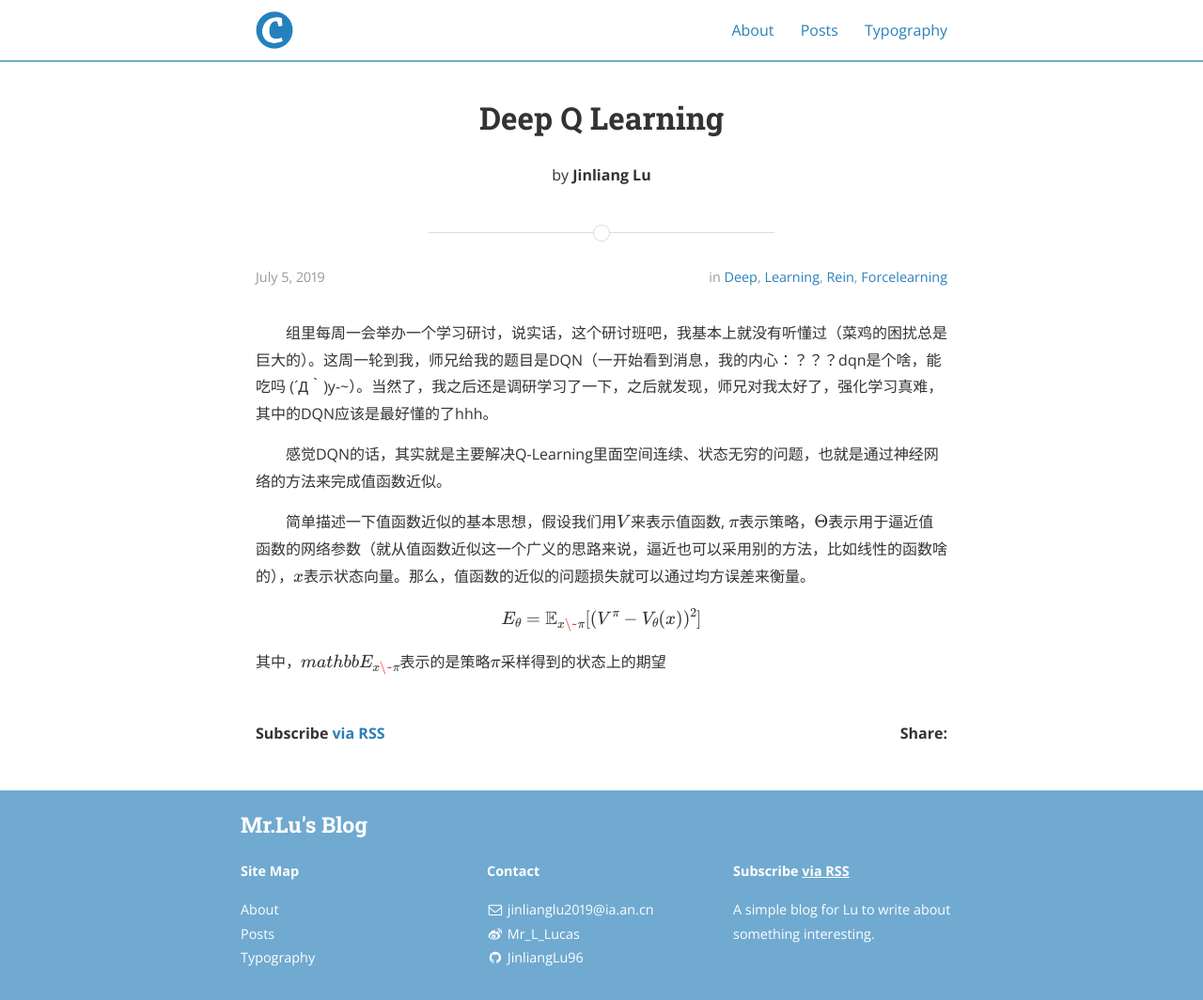
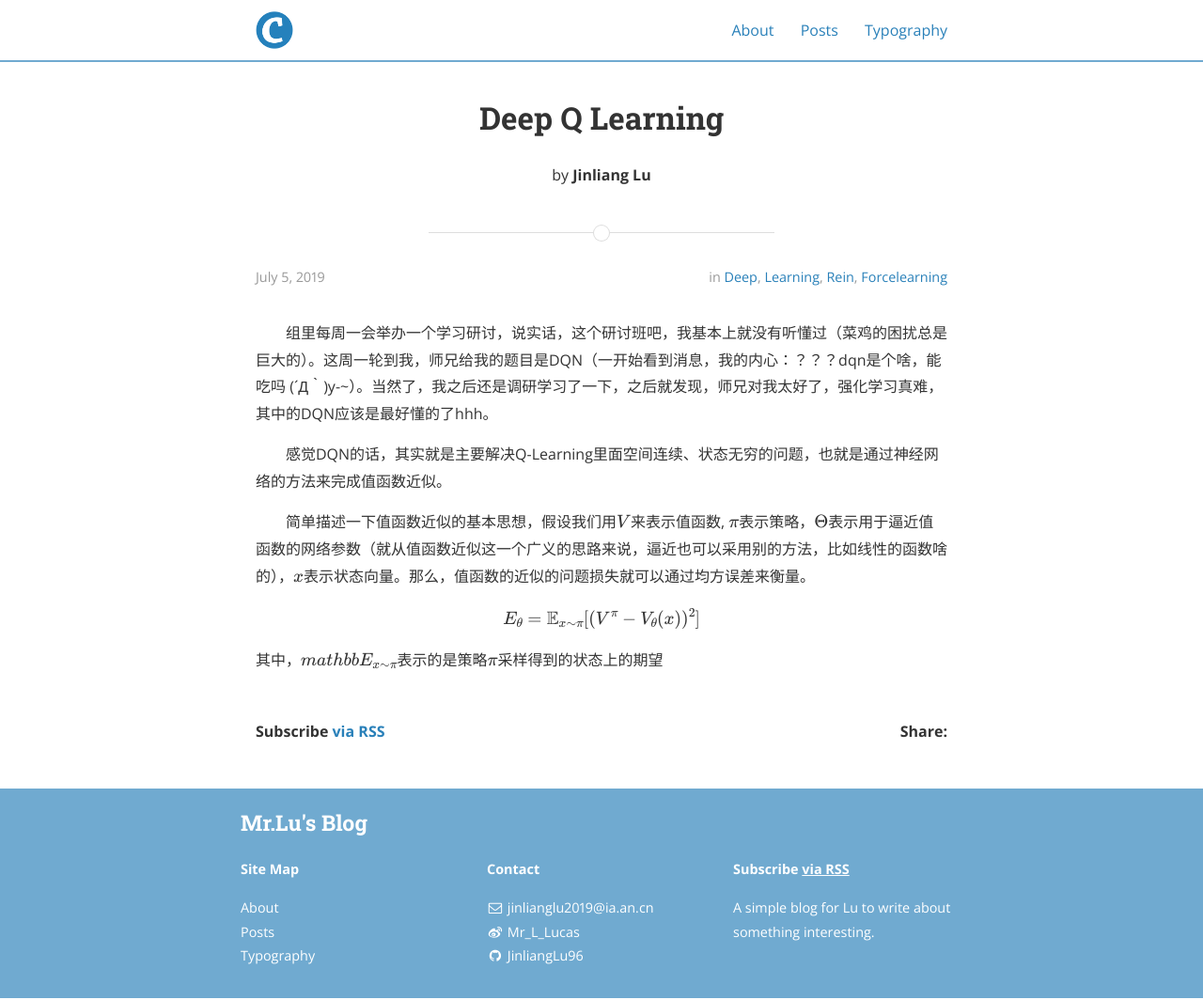
Before and after one commit to JinliangLu96/JinliangLu96.github.io, a Jekyll site: the page built from _posts/2015-04-18-dummy.markdown, in a window 1280 px wide. Shown: the whole page at 94% size. Built offline with Jekyll 4.4.1, drawn with Linux system fonts in a browser that asks for light colours; nearby versions of some CDN libraries; formulas are drawn with MathJax 3.

Commit message:
Update 2015-04-18-dummy.markdown

```diff
--- a/_posts/2015-04-18-dummy.markdown
+++ b/_posts/2015-04-18-dummy.markdown
@@ -14,7 +14,7 @@ categories: Deep Learning Rein forceLearning
 
 &emsp;&emsp;简单描述一下值函数近似的基本思想，假设我们用$$V$$来表示值函数, $$\pi$$表示策略，$$\Theta$$表示用于逼近值函数的网络参数（就从值函数近似这一个广义的思路来说，逼近也可以采用别的方法，比如线性的函数啥的），$$x$$表示状态向量。那么，值函数的近似的问题损失就可以通过均方误差来衡量。
 
-$$E_\theta=\mathbb{E}_{x\~\pi}[(V^{\pi}-V_\theta(x))^2]$$
+$$E_\theta=\mathbb{E}_{x\sim\pi}[(V^{\pi}-V_\theta(x))^2]$$
 
 
-其中，$$mathbb{E}_{x\~\pi}$$表示的是策略$$\pi$$采样得到的状态上的期望
+其中，$$mathbb{E}_{x\sim\pi}$$表示的是策略$$\pi$$采样得到的状态上的期望
```
